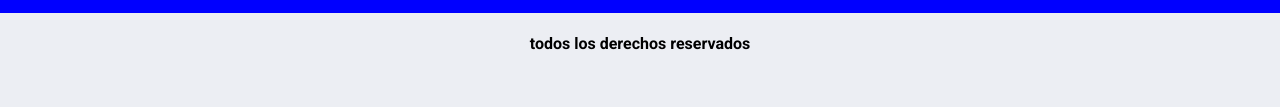
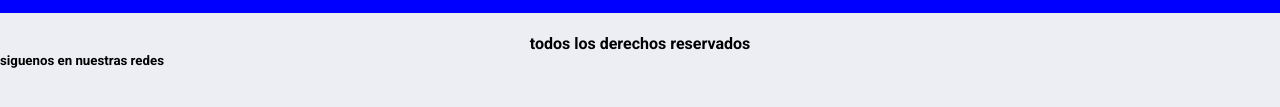
Before and after one commit to MaryangelaJaimes/github-hoy, a plain HTML site: page index.html in a window 1280 px wide. Shown: the part 469-576 px from the top of the page. Drawn offline with Linux system fonts and the light colour scheme.

Commit message:
cambios en el index

```diff
--- a/index.html
+++ b/index.html
@@ -57,6 +57,7 @@
 
         <footer>
             <h4> todos los derechos reservados </h4>
+            <h5> siguenos en nuestras redes  </h5>
         </footer>
     </div>
 </body>
```
